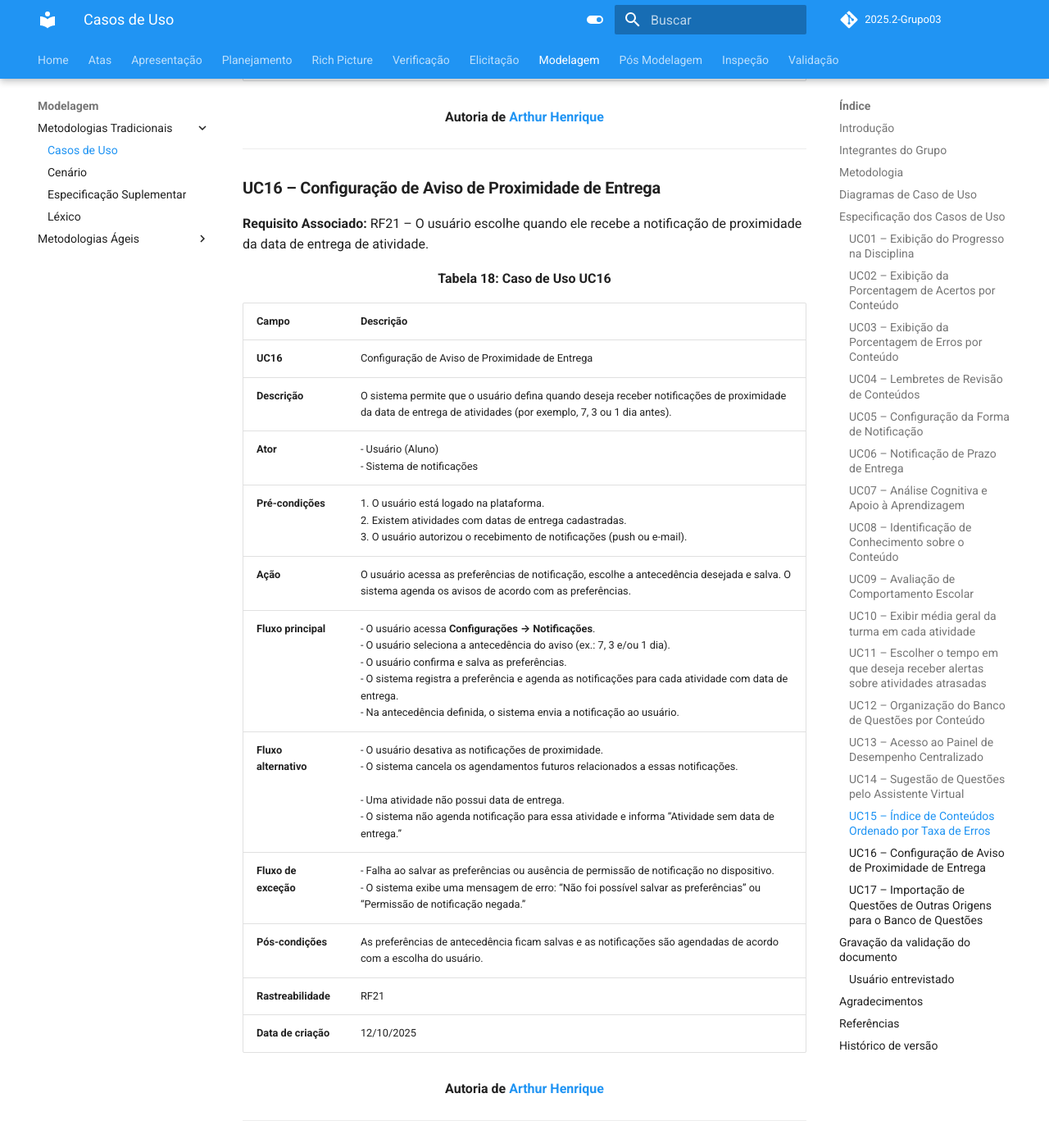
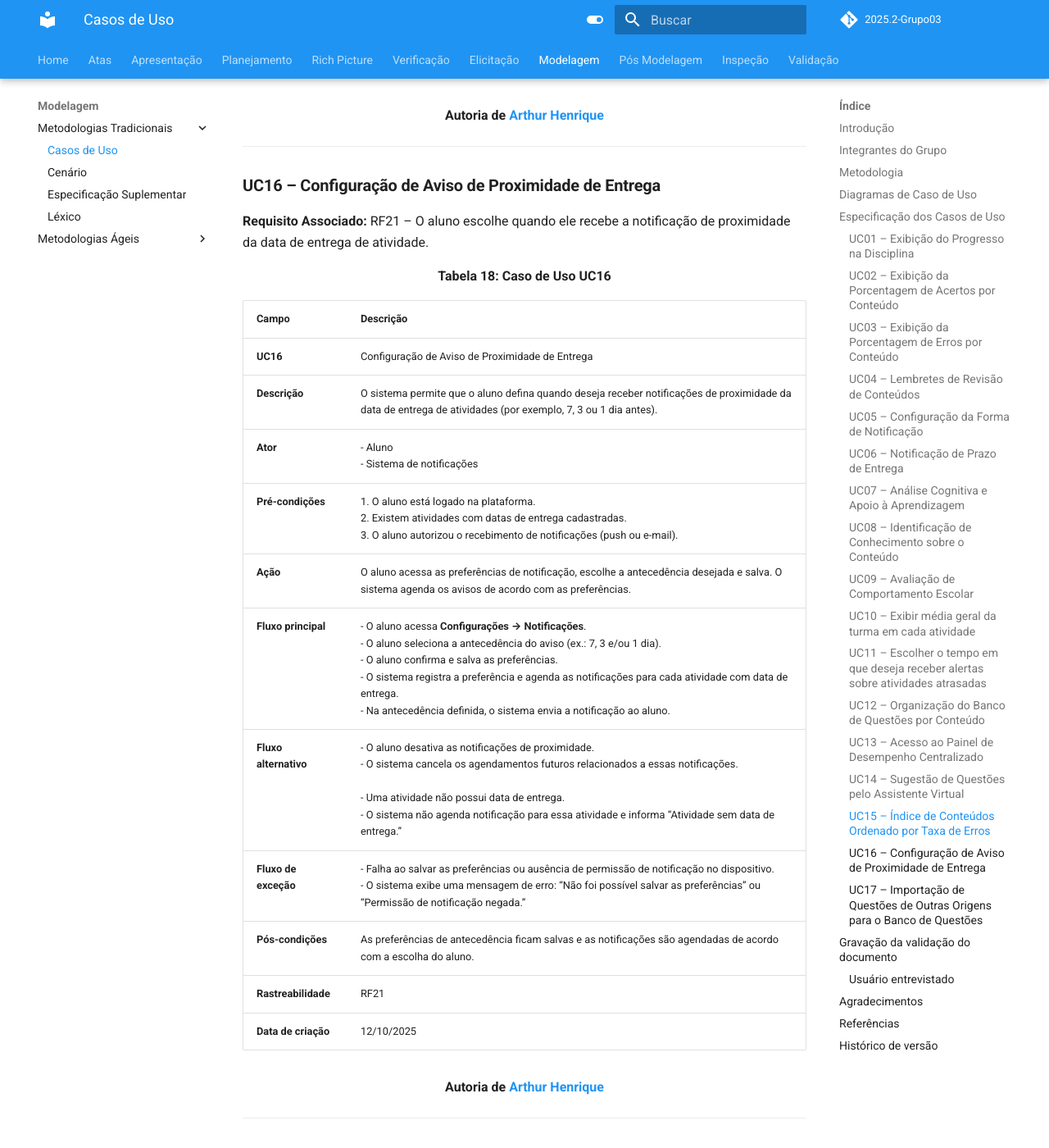
Before and after one commit to Requisitos-de-Software/2025.2-Grupo03, an MkDocs documentation site: the page built from docs/Modelagem/casos_de_uso.md, in a window 1280 px wide and 1400 px high, scrolled down 20076 px. Shown: the whole window at 82% size. Built offline with MkDocs 1.6.1 and Material for MkDocs 9.7.7, drawn with Linux system fonts in a browser that asks for light colours; comment, search, counter and statistics services are not loaded; some of the changed text lies outside the part shown.

Commit message:
substituindo "usuário"

```diff
--- a/docs/Modelagem/casos_de_uso.md
+++ b/docs/Modelagem/casos_de_uso.md
@@ -1,8 +1,8 @@
 # Diagrama e Especificação de Casos de Uso
 
 ## Introdução
-Um caso de uso é uma descrição detalhada de como os usuários de um sistema, neste trabalho o **SAE (Sistema de Apoio Educacional)**, interagem com ele em situações específicas. Ele apresenta passo a passo as ações realizadas pelo usuário e as respostas do sistema a essas interações.
-O principal objetivo dos casos de uso é apoiar o desenvolvimento do aplicativo, oferecendo uma visão clara e prática dos requisitos funcionais. Eles ajudam a definir o comportamento esperado do sistema diante das ações dos usuários, garantindo que as funcionalidades realmente atendam às necessidades dos usuários.
+Um caso de uso é uma descrição detalhada de como os participantes de um sistema, neste trabalho o **SAE (Sistema de Apoio Educacional)**, interagem com ele em situações específicas. Ele apresenta passo a passo as ações realizadas pelos atores e as respostas do sistema a essas interações.
+O principal objetivo dos casos de uso é apoiar o desenvolvimento do aplicativo, oferecendo uma visão clara e prática dos requisitos funcionais. Eles ajudam a definir o comportamento esperado do sistema diante das ações dos atores, garantindo que as funcionalidades realmente atendam às necessidades dos perfis de usuários.
 No âmbito da disciplina, estão sendo levadas em conta as funcionalidades ainda não-implementadas para a realização do diagrama de caso de uso, assim como de suas especificações.
 
 
@@ -135,7 +135,7 @@
 ---
 
 ### **UC04 – Lembretes de Revisão de Conteúdos**
-**Requisito Associado:** [RF15](https://requisitos-de-software.github.io/2025.2-Grupo03/Elicitacao/requisitos_elicitados/#funcionais) – O sistema deve enviar notificações para lembrar o usuário de revisar conteúdos passados.
+**Requisito Associado:** [RF15](https://requisitos-de-software.github.io/2025.2-Grupo03/Elicitacao/requisitos_elicitados/#funcionais) – O sistema deve enviar notificações para lembrar o aluno de revisar conteúdos passados.
 
 <div align="center"><strong>Tabela 6: Caso de Uso UC04</strong></div>
 
@@ -159,21 +159,21 @@
 ---
 
 ### **UC05 – Configuração da Forma de Notificação**
-**Requisito Associado:** [RF18](https://requisitos-de-software.github.io/2025.2-Grupo03/Elicitacao/requisitos_elicitados/#funcionais) – O sistema deve pedir ao usuário a melhor forma de caminho de notificação.
+**Requisito Associado:** [RF18](https://requisitos-de-software.github.io/2025.2-Grupo03/Elicitacao/requisitos_elicitados/#funcionais) – O sistema deve pedir ao participante a melhor forma de caminho de notificação.
 
 <div align="center"><strong>Tabela 7: Caso de Uso UC05</strong></div>
 
 | Campo | Descrição |
 |-------|------------|
 | **UC05** | Configuração da Forma de Notificação |
-| **Descrição** | O usuário acessa as configurações de notificação e escolhe como deseja ser notificado. |
+| **Descrição** | O indivíduo acessa as configurações de notificação e escolhe como deseja ser notificado. |
 | **Ator(es)** | - Aluno<br> - Docente<br> - Monitor<br> - Coordenador<br> - Administrador<br> - Sistema de configuração de notificações |
-| **Pré-condições** | 1. O usuário está logado. <br>2. O sistema possui diferentes canais de envio disponíveis. |
-| **Ação** | O usuário seleciona o canal preferido de notificação e salva suas preferências. |
-| **Fluxo principal** | - O usuário acessa “Preferências de Notificação”.<br>- Escolhe o canal preferido (push, WhatsApp, e-mail, alerta no sistema).<br>- O sistema salva a configuração. |
-| **Fluxo alternativo** | - O usuário não escolhe nenhuma opção.<br>- O sistema mantém o canal padrão. |
+| **Pré-condições** | 1. O indivíduo está logado. <br>2. O sistema possui diferentes canais de envio disponíveis. |
+| **Ação** | O indivíduo seleciona o canal preferido de notificação e salva suas preferências. |
+| **Fluxo principal** | - O indivíduo acessa “Preferências de Notificação”.<br>- Escolhe o canal preferido (push, WhatsApp, e-mail, alerta no sistema).<br>- O sistema salva a configuração. |
+| **Fluxo alternativo** | - O indivíduo não escolhe nenhuma opção.<br>- O sistema mantém o canal padrão. |
 | **Fluxo de exceção** | - O canal selecionado está temporariamente indisponível.<br>- O sistema exibe mensagem de erro e mantém o padrão. |
-| **Pós-condições** | As notificações passam a ser enviadas conforme a escolha do usuário. |
+| **Pós-condições** | As notificações passam a ser enviadas conforme a escolha do indivíduo. |
 | **Rastreabilidade** | [RF18](https://requisitos-de-software.github.io/2025.2-Grupo03/Elicitacao/requisitos_elicitados/#funcionais) |
 | **Data de criação** | 08/10/2025 |
 
@@ -284,8 +284,8 @@
 | Ação| O sistema calcula a média geral da turma na atividade após a sua finalização. |
 |Fluxo principal|1. O Ator acessa a área de visualização de desempenho da disciplina.<br> 2. O sistema recupera e calcula a média das notas de todos os alunos que realizaram a atividade.<br> 3. O sistema exibe o valor da média geral da turma na interface, associado à atividade correspondente.|
 |Fluxo alternativo| Dados de Média Indisponíveis (Parcial): Se o cálculo da média geral não puder ser realizado (ex: poucos alunos realizaram ou atividade pendente de correção), o sistema pode exibir uma mensagem indicando "Média em processamento" ou "Média indisponível".|
-|Fluxo de exceção|Falha de Cálculo Crítica: O sistema não consegue acessar o banco de dados ou a função de cálculo retorna um erro fatal (ex: divisão por zero). O sistema deve notificar o usuário com uma mensagem de erro genérica ("Não foi possível carregar a média da turma. Tente novamente mais tarde.") e registrar o erro no log.|
-|Pós-condições|O sistema exibe a média geral da turma para a atividade na interface do usuário.|
+|Fluxo de exceção|Falha de Cálculo Crítica: O sistema não consegue acessar o banco de dados ou a função de cálculo retorna um erro fatal (ex: divisão por zero). O sistema deve notificar o indivíduo com uma mensagem de erro genérica ("Não foi possível carregar a média da turma. Tente novamente mais tarde.") e registrar o erro no log.|
+|Pós-condições|O sistema exibe a média geral da turma para a atividade na interface do indivídui.|
 |Rastreabilidade| RF11  |
 |Data de criação| 09/10/2025 |
 <div align="center"><strong>Autoria de <a href="https://github.com/VilmarFagundes">Vilmar Fagundes</a></strong></div>
@@ -293,7 +293,7 @@
 ---
 
 ### UC11 – Escolher o tempo em que deseja receber alertas sobre atividades atrasadas
-**Requisito Associado:** [RF13](https://requisitos-de-software.github.io/2025.2-Grupo03/Elicitacao/requisitos_elicitados/#funcionais) – O usuário deve escolher o tempo em que deseja receber alertas sobre atividades atrasadas
+**Requisito Associado:** [RF13](https://requisitos-de-software.github.io/2025.2-Grupo03/Elicitacao/requisitos_elicitados/#funcionais) – O indivíduo deve escolher o tempo em que deseja receber alertas sobre atividades atrasadas
 
 <div align="center"><strong>Tabela 13: Caso de Uso UC11</strong></div>
 
@@ -302,12 +302,12 @@
 |UC11 |Escolher o tempo em que deseja receber alertas sobre atividades atrasadas|
 | Descrição |Permite ao Aluno configurar o intervalo de tempo ou a frequência desejada para o recebimento de notificações automáticas sobre atividades que estão com o prazo de entrega expirado.|
 | Ator| Aluno |
-| Pré-condições| 	1. O aluno deve estar autenticado no sistema.<br> 2. O sistema deve possuir uma interface de Configurações de Notificação acessível ao usuário.|
+| Pré-condições| 	1. O aluno deve estar autenticado no sistema.<br> 2. O sistema deve possuir uma interface de Configurações de Notificação acessível ao participante.|
 | Ação| O ator seleciona a opção de frequencia desejada e o sistema salva a preferencia |
 |Fluxo principal|1. O Ator acessa a área de Configurações de Notificação.<br> 2. O sistema exibe as opções de frequência para alertas de atraso (ex: a cada 3 horas, diariamente, semanalmente).<br> 3. O Ator seleciona a frequência desejada.<br> 4. O Ator confirma a alteração, e o sistema salva a preferência.|
-|Fluxo alternativo| Personalização da Frequência: O usuário opta por definir um intervalo de tempo customizado não listado nas opções pré-definidas (ex: a cada 4 horas). O sistema valida a entrada e salva a configuração.|
+|Fluxo alternativo| Personalização da Frequência: O indivíduo opta por definir um intervalo de tempo customizado não listado nas opções pré-definidas (ex: a cada 4 horas). O sistema valida a entrada e salva a configuração.|
 |Fluxo de exceção|Erro ao Salvar a Preferência: O sistema encontra um erro de conexão com o banco de dados ao tentar salvar a nova preferência. O sistema deve exibir uma mensagem de erro ("Não foi possível salvar a preferência de alerta. Verifique sua conexão.") e manter a configuração anterior.|
-|Pós-condições|O sistema armazena a preferência de tempo do usuário, e os alertas futuros de atividades atrasadas serão disparados com base nesta nova frequência.|
+|Pós-condições|O sistema armazena a preferência de tempo do indivíduo, e os alertas futuros de atividades atrasadas serão disparados com base nesta nova frequência.|
 |Rastreabilidade| RF13  |
 |Data de criação| 09/10/2025 |
 <div align="center"><strong>Autoria de <a href="https://github.com/VilmarFagundes">Vilmar Fagundes</a></strong></div>
@@ -324,12 +324,12 @@
 | **UC12** | Organização do Banco de Questões por Conteúdo |
 | **Descrição** | Permite ao professor e ao aluno visualizar e filtrar as questões do banco de dados de acordo com o conteúdo específico da disciplina, facilitando a busca e a organização dos materiais de estudo e avaliação. |
 | **Ator** | - Professor<br>- Aluno<br>- Sistema de Banco de Questões (BDQ) |
-| **Pré-condições** | 1. O usuário (professor ou aluno) está autenticado no sistema.<br>2. Existem conteúdos (tópicos, capítulos) cadastrados nas disciplinas.<br>3. Existem questões no Banco de Questões associadas a esses conteúdos. |
-| **Ação** | O usuário seleciona um filtro de conteúdo, e o sistema exibe apenas as questões relacionadas a ele. |
-| **Fluxo principal** | - O usuário acessa a área do "Banco de Questões".<br>- O sistema exibe as opções de filtro por conteúdo (ex: uma lista de tópicos da disciplina).<br>- O usuário seleciona um conteúdo desejado.<br>- O sistema atualiza a visualização e exibe apenas as questões associadas ao conteúdo selecionado. |
+| **Pré-condições** | 1. O participante (professor ou aluno) está autenticado no sistema.<br>2. Existem conteúdos (tópicos, capítulos) cadastrados nas disciplinas.<br>3. Existem questões no Banco de Questões associadas a esses conteúdos. |
+| **Ação** | O participante seleciona um filtro de conteúdo, e o sistema exibe apenas as questões relacionadas a ele. |
+| **Fluxo principal** | - O participante acessa a área do "Banco de Questões".<br>- O sistema exibe as opções de filtro por conteúdo (ex: uma lista de tópicos da disciplina).<br>- O participante seleciona um conteúdo desejado.<br>- O sistema atualiza a visualização e exibe apenas as questões associadas ao conteúdo selecionado. |
 | **Fluxo alternativo** | - O conteúdo selecionado não possui questões cadastradas.<br>- O sistema exibe a mensagem: "Nenhuma questão encontrada para este conteúdo". |
 | **Fluxo de exceção** | - O sistema não consegue carregar os filtros de conteúdo ou as questões devido a uma falha no banco de dados.<br>- O sistema exibe uma mensagem de erro: "Não foi possível carregar as questões. Tente novamente mais tarde." |
-| **Pós-condições** | O usuário visualiza uma lista de questões devidamente filtrada pelo conteúdo escolhido. |
+| **Pós-condições** | O participante visualiza uma lista de questões devidamente filtrada pelo conteúdo escolhido. |
 | **Rastreabilidade** | RF32 |
 | **Data de criação** | 10/10/2025 |
 
@@ -347,9 +347,9 @@
 | **UC13** | Acesso ao Painel de Desempenho Centralizado |
 | **Descrição** | Permite que professores e monitores acessem uma tela unificada que consolida as informações de atividades, notas e progresso dos alunos, otimizando o tempo de análise e acompanhamento. |
 | **Ator** | - Professor<br>- Monitor |
-| **Pré-condições** | 1. O usuário (professor ou monitor) está autenticado no sistema.<br>2. Existem alunos vinculados às suas disciplinas ou grupos de monitoria.<br>3. Existem dados de desempenho e atividades dos alunos registrados no sistema. |
-| **Ação** | O sistema coleta e exibe dados de diferentes módulos em um painel de controle único para o usuário. |
-| **Fluxo principal** | - O usuário acessa a área "Desempenho da Turma" ou o perfil de um aluno específico.<br>- O sistema busca e consolida informações de atividades, progresso nos conteúdos e notas.<br>- A interface exibe um painel centralizado com os dados compilados (ex: média geral, atividades pendentes, últimos resultados). |
+| **Pré-condições** | 1. O participante (professor ou monitor) está autenticado no sistema.<br>2. Existem alunos vinculados às suas disciplinas ou grupos de monitoria.<br>3. Existem dados de desempenho e atividades dos alunos registrados no sistema. |
+| **Ação** | O sistema coleta e exibe dados de diferentes módulos em um painel de controle único para o participante. |
+| **Fluxo principal** | - O participante acessa a área "Desempenho da Turma" ou o perfil de um aluno específico.<br>- O sistema busca e consolida informações de atividades, progresso nos conteúdos e notas.<br>- A interface exibe um painel centralizado com os dados compilados (ex: média geral, atividades pendentes, últimos resultados). |
 | **Fluxo alternativo** | - Um aluno específico ainda não possui dados de desempenho.<br>- O sistema exibe no painel a mensagem: "Sem dados de desempenho para exibir". |
 | **Fluxo de exceção** | - Falha na integração com um dos módulos do sistema ao buscar os dados.<br>- O sistema exibe os dados que conseguiu carregar e uma mensagem de alerta: "Algumas informações não puderam ser carregadas". |
 | **Pós-condições** | O professor ou monitor visualiza as informações de desempenho dos alunos de forma centralizada, reduzindo o esforço de busca em diferentes partes do sistema. |
@@ -408,21 +408,21 @@
 ---
 
 ### **UC16 – Configuração de Aviso de Proximidade de Entrega**
-**Requisito Associado:** RF21 – O usuário escolhe quando ele recebe a notificação de proximidade da data de entrega de atividade.
+**Requisito Associado:** RF21 – O aluno escolhe quando ele recebe a notificação de proximidade da data de entrega de atividade.
 
 <div align="center"><strong>Tabela 18: Caso de Uso UC16</strong></div>
 
 | Campo | Descrição |
 |-------|------------|
 | **UC16** | Configuração de Aviso de Proximidade de Entrega |
-| **Descrição** | O sistema permite que o usuário defina quando deseja receber notificações de proximidade da data de entrega de atividades (por exemplo, 7, 3 ou 1 dia antes). |
-| **Ator** | - Usuário (Aluno)<br>- Sistema de notificações |
-| **Pré-condições** | 1. O usuário está logado na plataforma.<br>2. Existem atividades com datas de entrega cadastradas.<br>3. O usuário autorizou o recebimento de notificações (push ou e-mail). |
-| **Ação** | O usuário acessa as preferências de notificação, escolhe a antecedência desejada e salva. O sistema agenda os avisos de acordo com as preferências. |
-| **Fluxo principal** | - O usuário acessa **Configurações → Notificações**.<br>- O usuário seleciona a antecedência do aviso (ex.: 7, 3 e/ou 1 dia).<br>- O usuário confirma e salva as preferências.<br>- O sistema registra a preferência e agenda as notificações para cada atividade com data de entrega.<br>- Na antecedência definida, o sistema envia a notificação ao usuário. |
-| **Fluxo alternativo** | - O usuário desativa as notificações de proximidade.<br>- O sistema cancela os agendamentos futuros relacionados a essas notificações.<br><br>- Uma atividade não possui data de entrega.<br>- O sistema não agenda notificação para essa atividade e informa “Atividade sem data de entrega.” |
+| **Descrição** | O sistema permite que o aluno defina quando deseja receber notificações de proximidade da data de entrega de atividades (por exemplo, 7, 3 ou 1 dia antes). |
+| **Ator** | - Aluno<br>- Sistema de notificações |
+| **Pré-condições** | 1. O aluno está logado na plataforma.<br>2. Existem atividades com datas de entrega cadastradas.<br>3. O aluno autorizou o recebimento de notificações (push ou e-mail). |
+| **Ação** | O aluno acessa as preferências de notificação, escolhe a antecedência desejada e salva. O sistema agenda os avisos de acordo com as preferências. |
+| **Fluxo principal** | - O aluno acessa **Configurações → Notificações**.<br>- O aluno seleciona a antecedência do aviso (ex.: 7, 3 e/ou 1 dia).<br>- O aluno confirma e salva as preferências.<br>- O sistema registra a preferência e agenda as notificações para cada atividade com data de entrega.<br>- Na antecedência definida, o sistema envia a notificação ao aluno. |
+| **Fluxo alternativo** | - O aluno desativa as notificações de proximidade.<br>- O sistema cancela os agendamentos futuros relacionados a essas notificações.<br><br>- Uma atividade não possui data de entrega.<br>- O sistema não agenda notificação para essa atividade e informa “Atividade sem data de entrega.” |
 | **Fluxo de exceção** | - Falha ao salvar as preferências ou ausência de permissão de notificação no dispositivo.<br>- O sistema exibe uma mensagem de erro: “Não foi possível salvar as preferências” ou “Permissão de notificação negada.” |
-| **Pós-condições** | As preferências de antecedência ficam salvas e as notificações são agendadas de acordo com a escolha do usuário. |
+| **Pós-condições** | As preferências de antecedência ficam salvas e as notificações são agendadas de acordo com a escolha do aluno. |
 | **Rastreabilidade** | RF21 |
 | **Data de criação** | 12/10/2025 |
 
@@ -440,11 +440,11 @@
 |-------|------------|
 | **UC17** | Importação de Questões de Outras Origens para o Banco de Questões |
 | **Descrição** | O sistema permite inserir questões provenientes de outras origens (arquivos, bancos externos ou APIs), incorporando-as ao banco de questões do sistema com metadados de origem. |
-| **Ator** | - Professor/Administrador<br>- Sistema do Banco de Questões<br>- Fonte externa (arquivo CSV/JSON, repositório, API) |
-| **Pré-condições** | 1. O usuário está logado e possui permissão para gerenciar o banco de questões.<br>2. A fonte externa está disponível (arquivo válido ou integração configurada). |
-| **Ação** | O usuário seleciona a origem, realiza o upload ou inicia a integração, mapeia campos obrigatórios e confirma a importação. O sistema valida e registra as novas questões. |
-| **Fluxo principal** | - O usuário acessa **Banco de Questões → Importar**.<br>- O usuário escolhe a origem (arquivo ou integração).<br>- O usuário envia o arquivo ou autentica na integração.<br>- O sistema valida o formato e os campos obrigatórios (enunciado, alternativas e gabarito).<br>- O usuário confirma a importação.<br>- O sistema salva as questões, registrando a origem e status.<br>- A interface confirma a importação concluída e lista as novas questões. |
-| **Fluxo alternativo** | - Questões duplicadas detectadas.<br>- O sistema pergunta se deseja ignorar, mesclar metadados ou criar nova versão; o usuário escolhe e o sistema aplica a regra.<br><br>- Campos opcionais ausentes.<br>- O sistema importa as questões e marca os campos ausentes como “não informado.” |
+| **Ator** | - Professor<br>- Sistema do Banco de Questões<br>- Fonte externa (arquivo CSV/JSON, repositório, API) |
+| **Pré-condições** | 1. O professor está logado e possui permissão para gerenciar o banco de questões.<br>2. A fonte externa está disponível (arquivo válido ou integração configurada). |
+| **Ação** | O professor seleciona a origem, realiza o upload ou inicia a integração, mapeia campos obrigatórios e confirma a importação. O sistema valida e registra as novas questões. |
+| **Fluxo principal** | - O professor acessa **Banco de Questões → Importar**.<br>- O professor escolhe a origem (arquivo ou integração).<br>- O professor envia o arquivo ou autentica na integração.<br>- O sistema valida o formato e os campos obrigatórios (enunciado, alternativas e gabarito).<br>- O professor confirma a importação.<br>- O sistema salva as questões, registrando a origem e status.<br>- A interface confirma a importação concluída e lista as novas questões. |
+| **Fluxo alternativo** | - Questões duplicadas detectadas.<br>- O sistema pergunta se deseja ignorar, mesclar metadados ou criar nova versão; o professor escolhe e o sistema aplica a regra.<br><br>- Campos opcionais ausentes.<br>- O sistema importa as questões e marca os campos ausentes como “não informado.” |
 | **Fluxo de exceção** | - Formato inválido, erro de leitura ou falha na integração.<br>- O sistema interrompe a importação e exibe um relatório de erros (linhas afetadas, causa e orientação de correção). |
 | **Pós-condições** | As questões externas são adicionadas ao banco com referência de origem e ficam disponíveis para uso nas avaliações. |
 | **Rastreabilidade** | RF30 |
@@ -457,7 +457,7 @@
 ## Gravação da validação do documento
 ### Usuário entrevistado
 
-Vale ressaltar que o usuário entrevistado se enquadra no nosso perfil de usuário
+Vale ressaltar que a pessoa entrevistada se enquadra no nosso perfil de usuário.
 <div align="center"><strong>Tabela 20: Usuário Real e Informações da Gravação</strong></div>
 
 | Nome | Data | Hora | Local|
```
Also changed, not shown: other parts of docs/Modelagem/casos_de_uso.md (+1 -1 lines).
